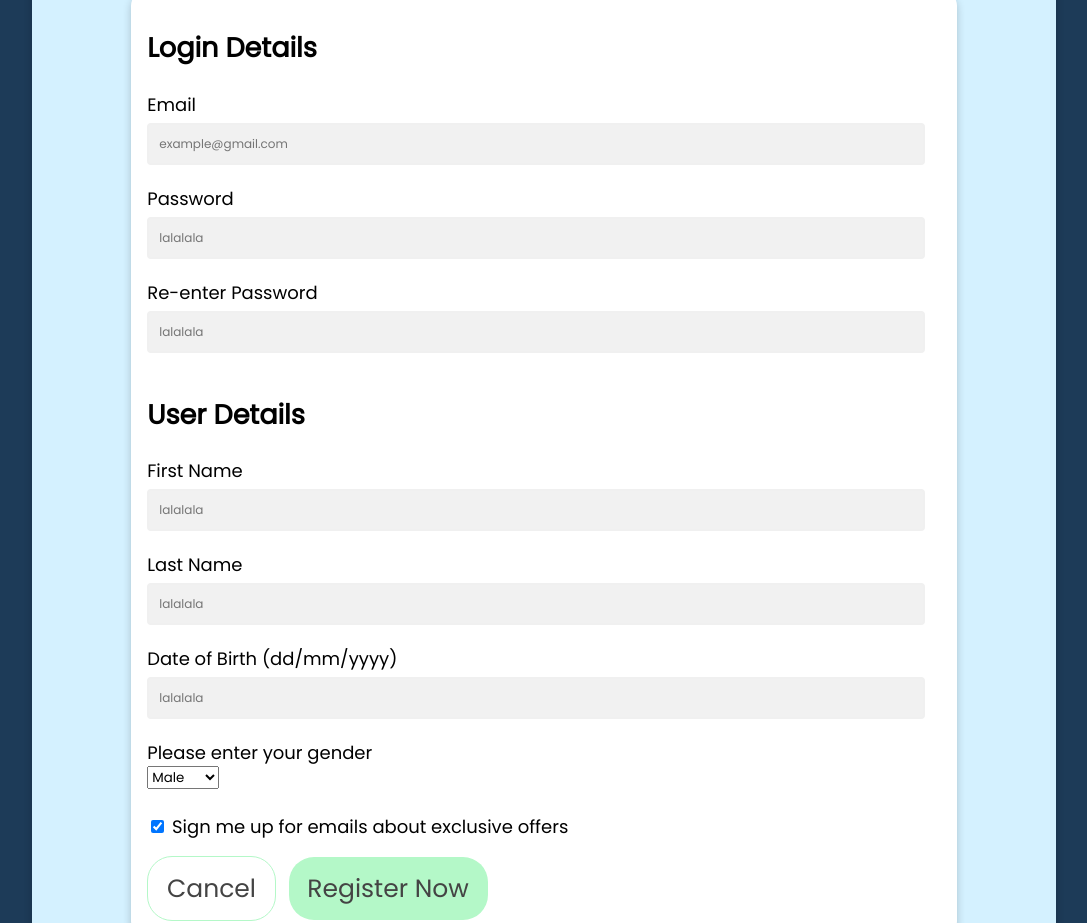
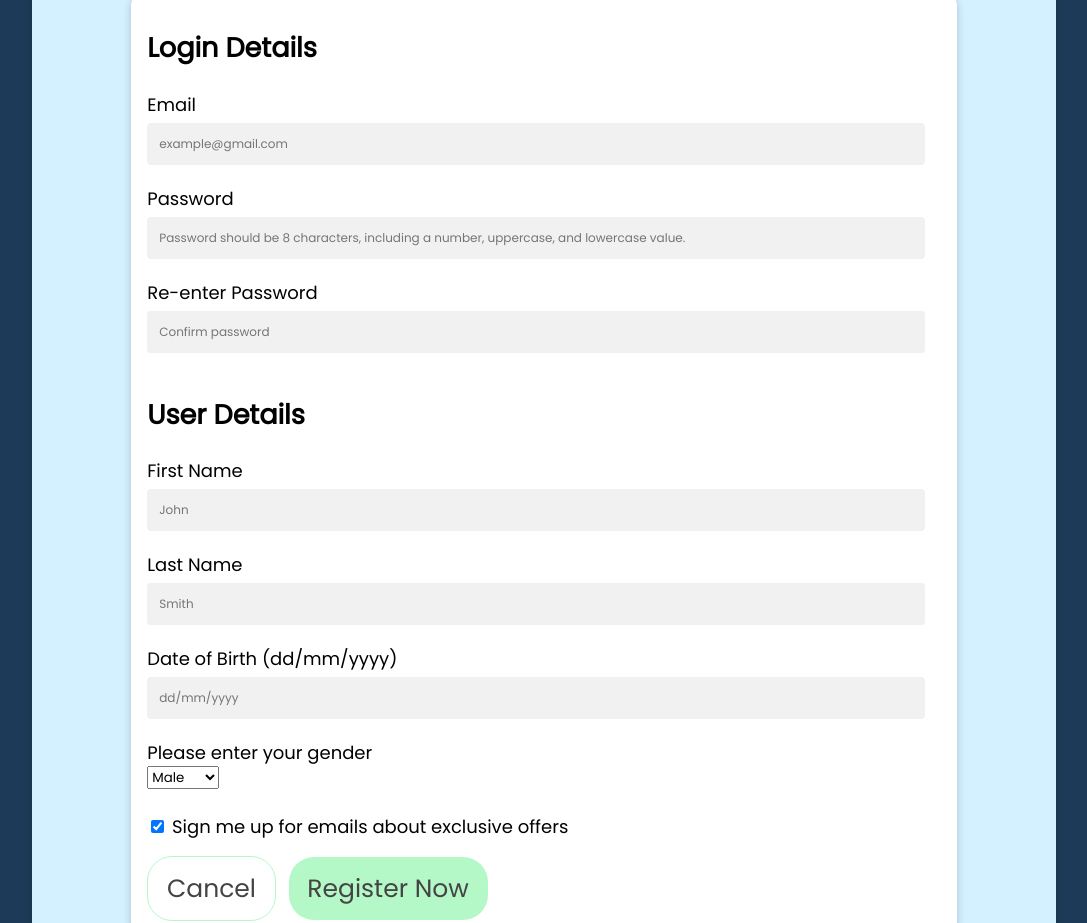
Before and after one commit to toriatoast/ass3, a plain HTML site: page index.html in a window 1280 px wide. Shown: the part 2204-3127 px from the top of the page, without its empty margins (96-1183 px from the left). Drawn offline with Linux system fonts and the light colour scheme.

Commit message:
final updates

```diff
--- a/index.html
+++ b/index.html
@@ -105,28 +105,28 @@
                         </div>
                         <div class="input-control">
                             <label for="password">Password</label>
-                            <input id="password" name="password" type="password" placeholder="lalalala">
+                            <input id="password" name="password" type="password" placeholder="Password should be 8 characters, including a number, uppercase, and lowercase value.">
                             <div class="error"></div>
                         </div>
                         <div class="input-control">
                             <label for="password2">Re-enter Password</label>
-                            <input id="password2" name="password2" type="password" placeholder="lalalala">
+                            <input id="password2" name="password2" type="password" placeholder="Confirm password">
                             <div class="error"></div>
                         </div>
                         <h2>User Details</h2>
                         <div class="input-control">
                             <label for="fname">First Name</label>
-                            <input id="fname" name="fname" type="text" placeholder="lalalala">
+                            <input id="fname" name="fname" type="text" placeholder="John">
                             <div class="error"></div>
                         </div>
                         <div class="input-control">
                             <label for="lname">Last Name</label>
-                            <input id="lname" name="lname" type="text" placeholder="lalalala">
+                            <input id="lname" name="lname" type="text" placeholder="Smith">
                             <div class="error"></div>
                         </div>
                         <div class="input-control">
                             <label for="dob">Date of Birth (dd/mm/yyyy)</label>
-                            <input id="dob" name="dob" type="text" maxlength="10" size="19" placeholder="lalalala">
+                            <input id="dob" name="dob" type="text" maxlength="10" size="19" placeholder="dd/mm/yyyy">
                             <div class="error"></div>
                         </div>
                         <div class="input-control">
--- a/style.css
+++ b/style.css
@@ -305,7 +305,7 @@ th, td {
 
 /* styling the input elements inside input control container */
  .input-control input {
-    border: 2px solid #f0f0f0;
+    border: 2px solid #f1f1f1;
 	border-radius: 4px;
 	display: block;
 	font-size: 12px;
--- a/validation.js
+++ b/validation.js
@@ -39,7 +39,7 @@ function isValidDate(dateString) {
     if (
         date.getFullYear()=== year && date.getMonth() == month -1 && date.getDate() === day //checking for if the date exists
     ) {
-        //additional requirement DOB not too far in the past nor future date
+        //additional condition DOB not too far in the past nor future date
         const todayDate = new Date();
         const maxAge = new Date(todayDate);
         maxAge.setFullYear(todayDate.getFullYear()-80); // Allowing up to 80 years old
@@ -93,7 +93,7 @@ const validatePassword = () => {
     const passwordValue=password.value.trim();
     if(passwordValue === '') {
         setError(password, 'Password is required');
-    } else if (password.value.match(passw)) {
+    } else if (password.value.match(passw)) { //checking for matching format
         setSuccess(password);
     } else {
         setError(password, 'Password must contain 8 characters, and include number, upper case, and lower case letter.');
```
